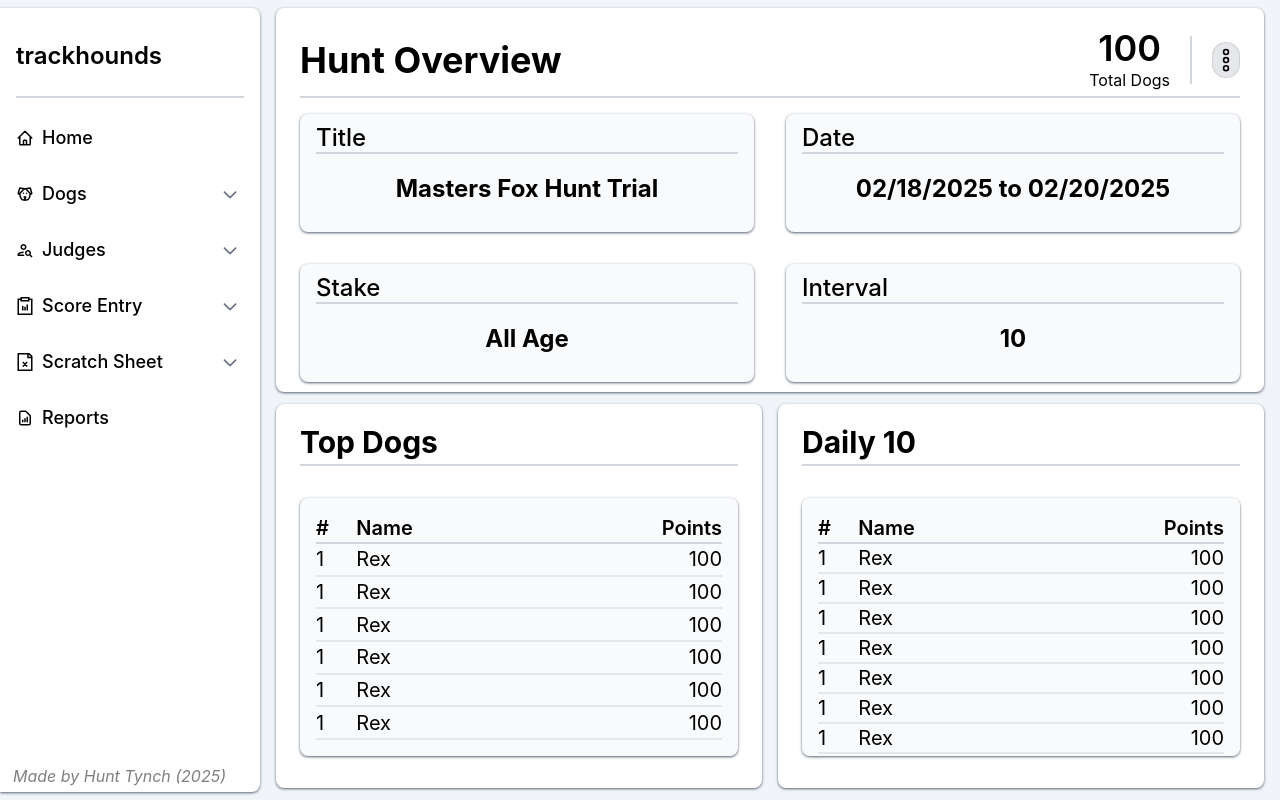
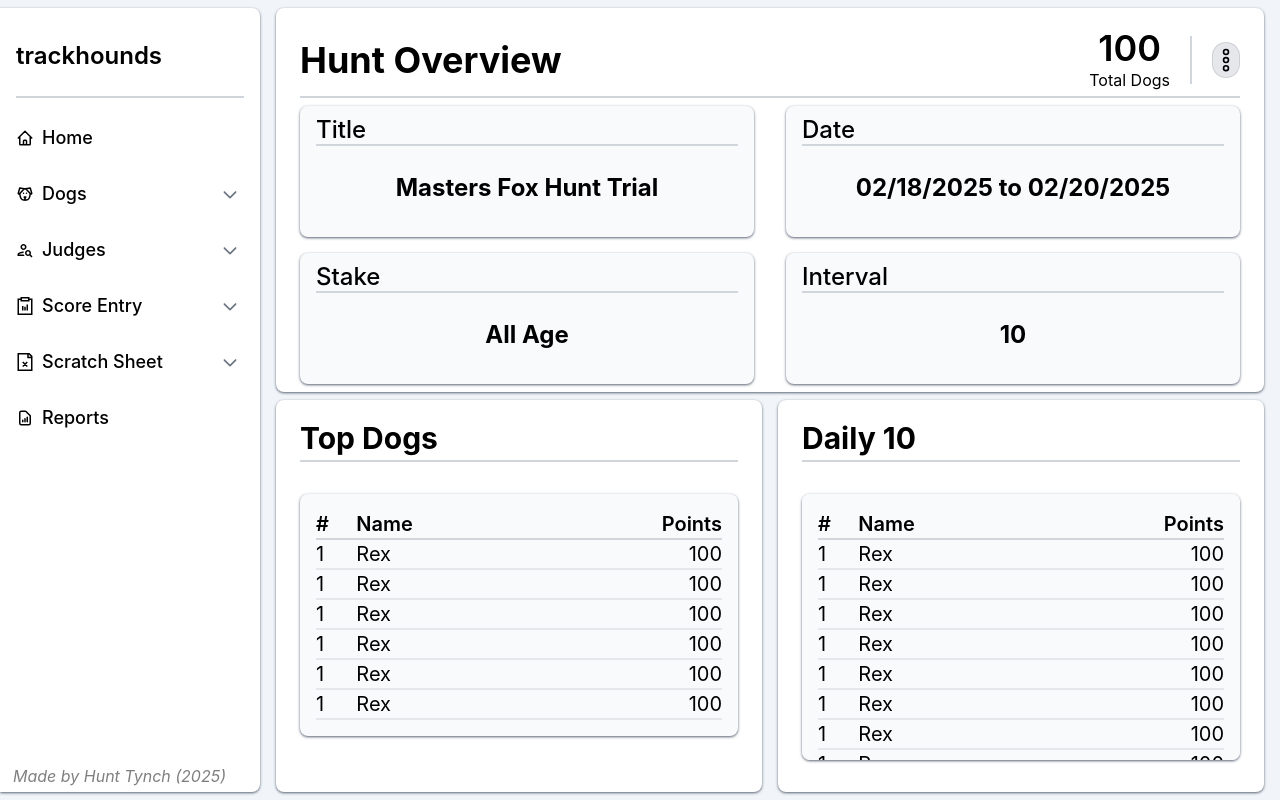
Before and after one commit to hctynch/trackhounds, a React (Vite) app in the folder frontend/: page / in a window 1280 px wide. Built offline with nearby package versions, Linux system fonts and the light colour scheme.

Commit message:
Working on sizing issues.

```diff
--- a/frontend/src/App.jsx
+++ b/frontend/src/App.jsx
@@ -1,7 +1,9 @@
 import { BrowserRouter, Route, Routes } from 'react-router-dom'
 import './App.css'
 import AddDogs from './components/AddDogs'
+import CreateHunt from './components/CreateHunt'
 import Dogs from './components/Dogs'
+import EditHunt from './components/EditHunt'
 import Home from './components/Home'
 import Judges from './components/Judges'
 import Navbar from './components/Navbar'
@@ -17,6 +19,8 @@ function App() {
       <BrowserRouter>
         <Routes>
           <Route path='/' element={<Home />} />
+          <Route path='/hunt/create' element={<CreateHunt />} />
+          <Route path='/hunt/edit' element={<EditHunt />} />
           <Route path='/dogs/all' element={<Dogs />} />
           <Route path='/dogs/add' element={<AddDogs />} />
           <Route path='/dogs/edit' element={<Dogs />} />
--- /dev/null
+++ b/frontend/src/components/CreateHunt.jsx
@@ -0,0 +1,12 @@
+import Box from "./Box"
+function CreateHunt() {
+  return (
+    <div className='text-black flex flex-col ml-[276px] items-start py-2 mr-4 h-full'>
+        <Box params='h-full w-full bg-white'>
+
+        </Box>
+    </div>
+  )
+}
+
+export default CreateHunt
--- /dev/null
+++ b/frontend/src/components/EditHunt.jsx
@@ -0,0 +1,7 @@
+function EditHunt() {
+  return (
+    <div>EditHunt</div>
+  )
+}
+
+export default EditHunt
--- a/frontend/src/components/Home.jsx
+++ b/frontend/src/components/Home.jsx
@@ -1,5 +1,6 @@
 import { useState } from "react";
 import { PiDotsThreeOutlineVertical } from "react-icons/pi";
+import { useNavigate } from "react-router-dom";
 import Box from './Box';
 
 function Home() {
@@ -9,9 +10,11 @@ function Home() {
     setShowOverlay(!showOverlay);
   };
 
+  const navigate = useNavigate();
+
   return (
-    <div className='grid grid-cols-2 text-black ml-[276px] mr-4 min-h-[calc(100vh-1rem)] my-2 relative'>
-      <Box params='col-span-2 pt-5 px-6 bg-white min-h-[calc(50vh-1rem)] max-h-[calc(50vh-1rem)]'>
+    <div className='text-black grid grid-cols-2 ml-[276px] items-start py-2 mr-4 h-full relative'>
+      <Box params='col-span-2 pt-5 px-6 bg-white min-h-[calc(50vh-1rem)] max-h-[calc(50vh-0.5rem)] h-[calc(50vh-1rem)]'>
         <div className='w-full flex items-center border-b-2 border-gray-300 pb-1'>
           <p className='text-4xl font-bold'>Hunt Overview</p>
           <div className='flex ml-auto items-center'>
@@ -28,26 +31,26 @@ function Home() {
             </div>
           </div>
         </div>
-        <div className='flex flex-wrap min-h-[calc(100%-4px-36px-4px-20px)] justify-between w-full'>
-          <Box params='relative container my-auto bg-slate-50 w-[calc(50%-1rem)] min-h-[calc(50%-2rem)]'>
+        <div className='flex flex-wrap h-full justify-between w-full'>
+          <Box params='relative container my-auto bg-slate-50 w-[calc(50%-1rem)] h-[calc(50%-1rem)]'>
             <div className='w-full h-full flex flex-col items-center'>
               <p className='h-10 text-start text-2xl font-medium pt-2 w-full border-b-2 border-gray-300'>Title</p>
               <p className='absolute top-1/2 right-0 w-full text-2xl font-bold text-center'>Masters Fox Hunt Trial</p>
             </div>
           </Box>
-          <Box params='relative container my-auto bg-slate-50 w-[calc(50%-1rem)] min-h-[calc(50%-2rem)]'>
+          <Box params='relative container my-auto bg-slate-50 w-[calc(50%-1rem)] h-[calc(50%-1rem)]'>
             <div className='w-full h-full flex flex-col items-center'>
               <p className='h-10 text-start text-2xl font-medium pt-2 w-full border-b-2 border-gray-300'>Date</p>
               <p className='absolute top-1/2 right-0 w-full text-2xl font-bold text-center'>02/18/2025 to 02/20/2025</p>
             </div>
           </Box>
-          <Box params='relative container my-auto bg-slate-50 w-[calc(50%-1rem)] min-h-[calc(50%-2rem)]'>
+          <Box params='relative container my-auto bg-slate-50 w-[calc(50%-1rem)] h-[calc(50%-1rem)]'>
             <div className='w-full h-full flex flex-col items-center'>
               <p className='h-10 text-start text-2xl font-medium pt-2 w-full border-b-2 border-gray-300'>Stake</p>
               <p className='absolute top-1/2 right-0 w-full text-2xl font-bold text-center'>All Age</p>
             </div>
           </Box>
-          <Box params='relative container my-auto bg-slate-50 w-[calc(50%-1rem)] min-h-[calc(50%-2rem)]'>
+          <Box params='relative container my-auto bg-slate-50 w-[calc(50%-1rem)] h-[calc(50%-1rem)]'>
             <div className='w-full h-full flex flex-col items-center'>
               <p className='h-10 text-start text-2xl font-medium pt-2 w-full border-b-2 border-gray-300'>Interval</p>
               <p className='absolute top-1/2 right-0 w-full text-2xl font-bold text-center'>10</p>
@@ -55,7 +58,7 @@ function Home() {
           </Box>
         </div>
       </Box>
-      <Box params='col-span-1 mt-2 mr-2 pt-5 px-6 bg-white max-h-[calc(50vh-1rem)] min-h-[calc(50vh-1rem)]'>
+      <Box params='col-span-1 mt-2 mr-2 pt-5 px-6 bg-white max-h-[calc(50vh-0.5rem)] min-h-[calc(50vh-0.5rem)]'>
         <div className='w-full flex border-b-2 border-gray-300 items-center pb-1'>
           <p className='text-3xl font-bold'>Top Dogs</p>
         </div>
@@ -103,7 +106,7 @@ function Home() {
           </table>
         </Box>
       </Box>
-      <Box params='col-span-1 mt-2 ml-2 pt-5 px-6 bg-white max-h-[calc(50vh-1rem)] min-h-[calc(50vh-1rem)]'>
+      <Box params='col-span-1 mt-2 ml-2 pt-5 px-6 bg-white max-h-[calc(50vh-0.5rem)] min-h-[calc(50vh-0.5rem)]'>
         <div className='w-full flex border-b-2 border-gray-300 items-center pb-1'>
           <p className='text-3xl font-bold'>Daily 10</p>
         </div>
@@ -173,13 +176,13 @@ function Home() {
       </Box>
 
       {showOverlay && (
-        <div className='absolute top-0 left-0 w-full h-full bg-black/30 rounded-lg flex justify-center items-center'>
+        <div className='absolute top-2 w-full h-[calc(100vh-1rem)] bg-black/30 rounded-lg flex justify-center items-center'>
           <div className='bg-white rounded-lg shadow-lg p-6'>
             <p className='text-2xl font-bold mb-4'>Options</p>
-            <button className='bg-gray-50 hover:bg-gray-200 border border-black/30 font-bold py-2 px-4 rounded mb-2 w-full cursor-pointer'>
+            <button className='bg-gray-50 hover:bg-gray-200 border border-black/30 font-bold py-2 px-4 rounded mb-2 w-full cursor-pointer' onClick={() => navigate('/hunt/create')}>
               Create a New Hunt
             </button>
-            <button className='bg-gray-50 hover:bg-gray-200 border border-black/30 font-bold py-2 px-4 rounded w-full cursor-pointer'>
+            <button className='bg-gray-50 hover:bg-gray-200 border border-black/30 font-bold py-2 px-4 rounded w-full cursor-pointer' onClick={() => navigate('/hunt/edit')}>
               Edit Current Hunt
             </button>
             <button
```
